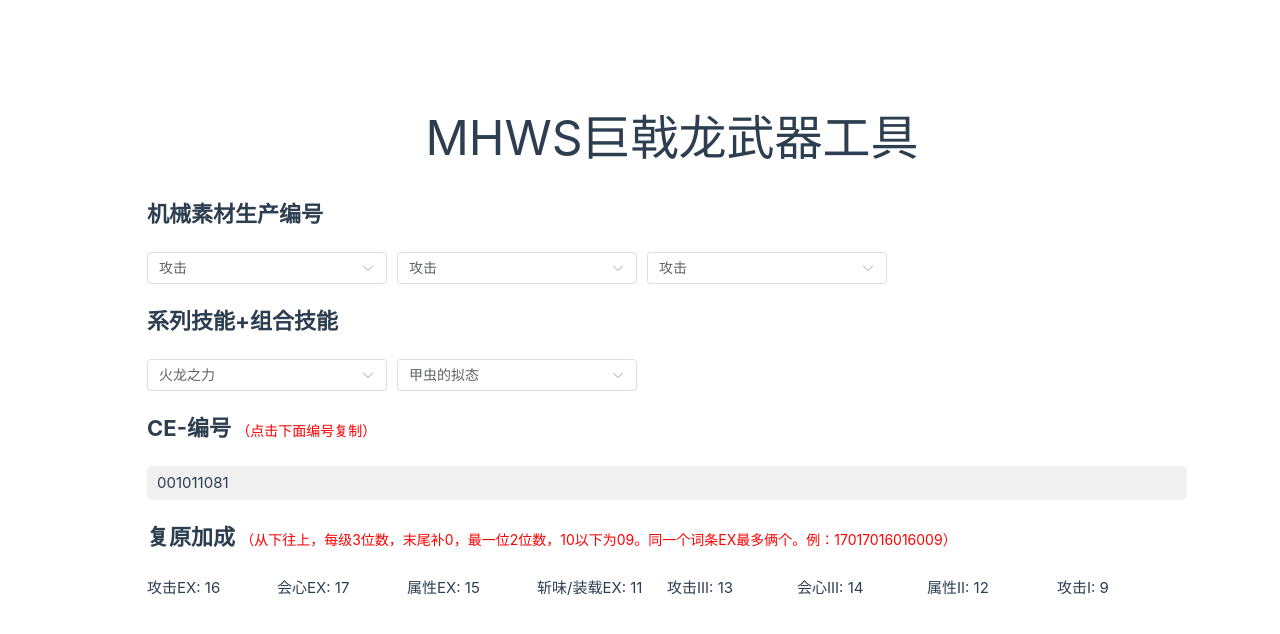
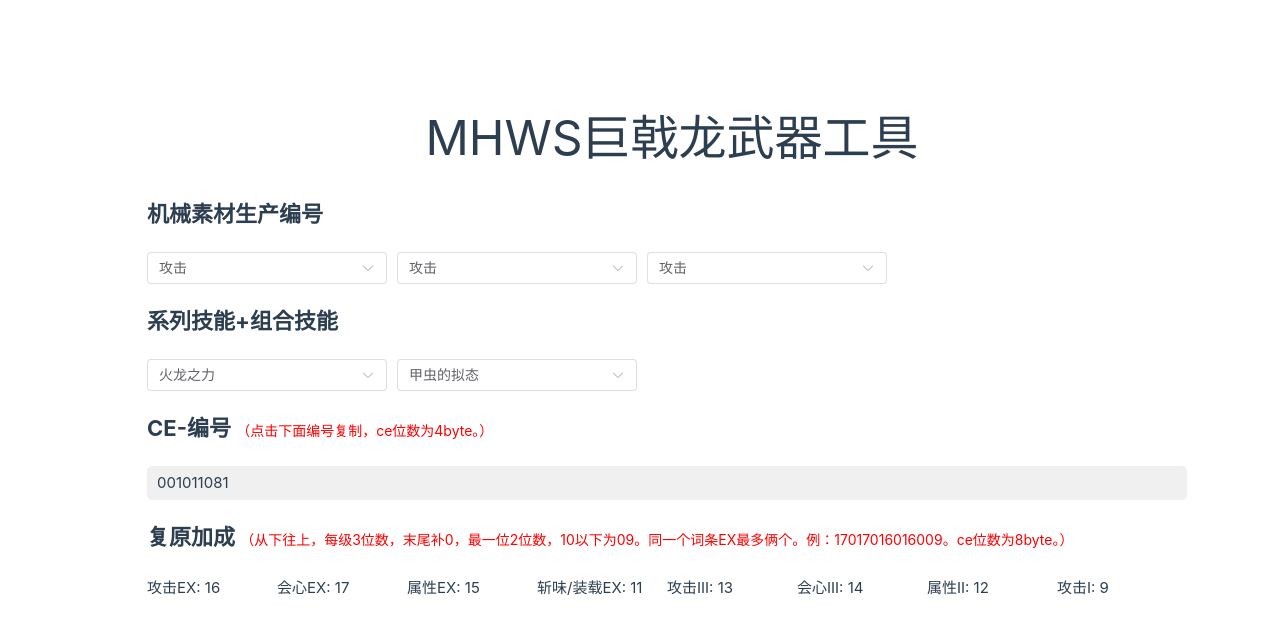
Before and after one commit to damonchugs/mhws_tools, a Vue app: page / in a window 1280 px wide. Shown: the top 634 px of the page. Built offline with nearby package versions, Linux system fonts and the light colour scheme.

Commit message:
添加ce位数提示

```diff
--- a/src/components/tools.vue
+++ b/src/components/tools.vue
@@ -56,7 +56,7 @@
     <div class="part">
       <div class="name">
         CE-编号
-        <span>（点击下面编号复制）</span>
+        <span>（点击下面编号复制，ce位数为4byte。）</span>
       </div>
       <div class="content ceNumber">
         <p @click="copyToClipboard(CENumber)">{{ CENumber }}</p>
@@ -70,7 +70,7 @@
       <div class="name">
         复原加成
         <span>
-          （从下往上，每级3位数，末尾补0，最一位2位数，10以下为09。同一个词条EX最多俩个。例：17017016016009）
+          （从下往上，每级3位数，末尾补0，最一位2位数，10以下为09。同一个词条EX最多俩个。例：17017016016009。ce位数为8byte。）
         </span>
       </div>
       <div class="content recoveryBonus">
```
Also changed, not shown: 4 other files (tests, documents, lock files or other folders).
